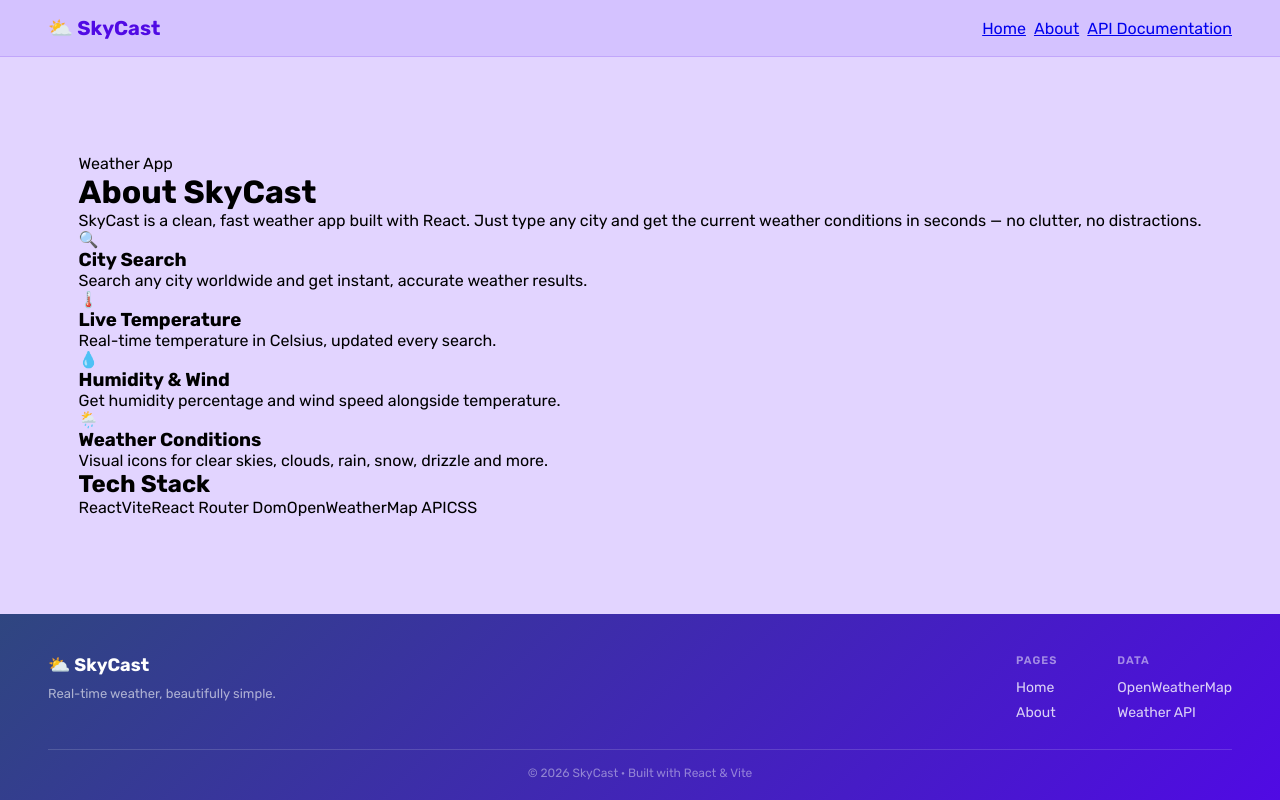
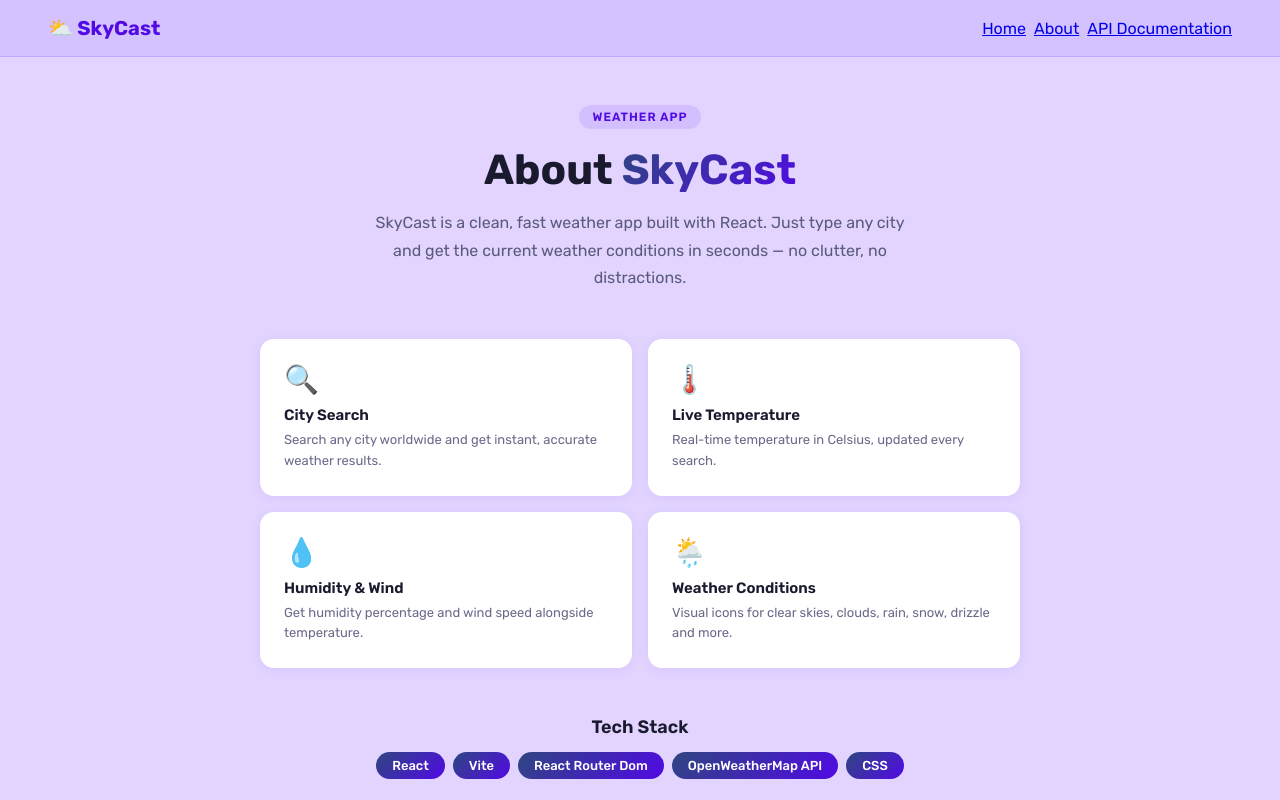
Before and after one commit to KrishnaGulalia/SkyCast, a React (Vite) app in the folder skycast/: page /About in a window 1280 px wide. Shown: the top 800 px of the page. Built offline with nearby package versions, Linux system fonts and the light colour scheme.

Commit message:
refined weather css and updated about css

```diff
--- a/skycast/src/components/About.css
+++ b/skycast/src/components/About.css
@@ -0,0 +1,112 @@
+.about-page {
+  width: 100%;
+  max-width: 760px;
+  display: flex;
+  flex-direction: column;
+  gap: 48px;
+}
+
+.about-hero {
+  text-align: center;
+}
+
+.about-badge {
+  display: inline-block;
+  background: rgba(80, 10, 228, 0.1);
+  color: #500ae4;
+  font-size: 12px;
+  font-weight: 600;
+  letter-spacing: 1px;
+  text-transform: uppercase;
+  padding: 5px 14px;
+  border-radius: 30px;
+  margin-bottom: 16px;
+}
+
+.about-hero h1 {
+  font-size: 42px;
+  font-weight: 700;
+  color: #1a1a2e;
+  margin-bottom: 14px;
+  line-height: 1.2;
+}
+
+.gradient-text {
+  background: linear-gradient(135deg, #2f4680, #500ae4);
+  -webkit-background-clip: text;
+  -webkit-text-fill-color: transparent;
+  background-clip: text;
+}
+
+.about-desc {
+  font-size: 16px;
+  color: #5a5a7a;
+  line-height: 1.7;
+  max-width: 540px;
+  margin: 0 auto;
+}
+
+.features-grid {
+  display: grid;
+  grid-template-columns: repeat(2, 1fr);
+  gap: 16px;
+}
+
+.feature-card {
+  background: white;
+  border-radius: 14px;
+  padding: 24px;
+  box-shadow: 0 2px 12px rgba(80, 10, 228, 0.07);
+  transition: transform 0.2s ease, box-shadow 0.2s ease;
+}
+
+.feature-card:hover {
+  transform: translateY(-3px);
+  box-shadow: 0 6px 20px rgba(80, 10, 228, 0.12);
+}
+
+.feature-icon {
+  font-size: 28px;
+  display: block;
+  margin-bottom: 10px;
+}
+
+.feature-card h3 {
+  font-size: 15px;
+  font-weight: 600;
+  color: #1a1a2e;
+  margin-bottom: 6px;
+}
+
+.feature-card p {
+  font-size: 13px;
+  color: #6a6a8a;
+  line-height: 1.6;
+}
+
+.tech-section {
+  text-align: center;
+}
+
+.tech-section h2 {
+  font-size: 18px;
+  font-weight: 600;
+  color: #1a1a2e;
+  margin-bottom: 14px;
+}
+
+.tech-pills {
+  display: flex;
+  flex-wrap: wrap;
+  gap: 8px;
+  justify-content: center;
+}
+
+.tech-pills span {
+  background: linear-gradient(135deg, #2f4680, #500ae4);
+  color: white;
+  padding: 6px 16px;
+  border-radius: 30px;
+  font-size: 13px;
+  font-weight: 500;
+}
--- a/skycast/src/components/Weather.css
+++ b/skycast/src/components/Weather.css
@@ -1,67 +1,109 @@
 /* p{
     display: inline;
 } */
-.Weather{
+.Weather {
   place-self: center;
   padding: 40px;
-    border-radius: 10px;
-    background-image: linear-gradient(45deg,#2f4680,#500ae4);
+  border-radius: 20px;
+  background: linear-gradient(145deg, #2f4680, #500ae4);
   display: flex;
   flex-direction: column;
   align-items: center;
+  width: 340px;
+  box-shadow: 0 20px 60px rgba(80, 10, 228, 0.3);
 }
-.Search{
+
+.Search {
   display: flex;
   align-items: center;
-    gap: 12px;
+  gap: 10px;
+  width: 100%;
 }
-.Search input{
-    height: 50px;
+
+.Search input {
+  flex: 1;
+  height: 48px;
   border: none;
   outline: none;
   border-radius: 40px;
-    padding-left: 25px;
-    color: #626262;
-    background: #ebfffc;
-    font-size: 18px;
+  padding: 0 20px;
+  color: #333;
+  background: #f0ebff;
+  font-size: 16px;
+  font-family: "Rubik", sans-serif;
+  transition: background 0.2s;
 }
-.Search img{
-    width: 50px;
-    padding: 15px;
+
+.Search input:focus {
+  background: #fff;
+}
+
+.Search img {
+  width: 48px;
+  height: 48px;
+  padding: 13px;
   border-radius: 50%;
-    background: #ebfffc;
+  background: #f0ebff;
+  cursor: pointer;
+  transition: background 0.2s, transform 0.15s;
+  flex-shrink: 0;
 }
-.weather-icon{
-    width: 150px;
-    margin: 30px 0;
+
+.Search img:hover {
+  background: white;
+  transform: scale(1.05);
 }
-.temp{
-    color:white;
-    font-size:80px;
+
+.Weather-icon {
+  width: 130px;
+  margin: 28px 0 16px;
+}
+
+.temp {
+  color: white;
+  font-size: 72px;
+  font-weight: 600;
   line-height: 1;
 }
-.location{
-    color:white;
-    font-size: 40px;
+
+.location {
+  color: rgba(255, 255, 255, 0.85);
+  font-size: 28px;
+  font-weight: 400;
+  margin-top: 6px;
 }
-.weather-data{
+
+.weather-data {
   width: 100%;
-    margin-top: 40px;
+  margin-top: 32px;
   display: flex;
-    color:white;
   justify-content: space-between;
+  background: rgba(255, 255, 255, 0.1);
+  border-radius: 12px;
+  padding: 16px 20px;
 }
-.weather-data .col{
+
+.weather-data .col {
   display: flex;
-    align-items: flex-start;
-    gap: 12px;
-    font-size: 22px;
+  align-items: center;
+  gap: 10px;
+  color: white;
 }
-.weather-data .col span{
+
+.weather-data .col img {
+  width: 24px;
+  opacity: 0.85;
+}
+
+.weather-data .col p {
+  font-size: 18px;
+  font-weight: 500;
+  line-height: 1.2;
+}
+
+.weather-data .col span {
   display: block;
-    font-size:16px;
+  font-size: 12px;
+  opacity: 0.7;
+  margin-top: 2px;
 }
-.weather-data .col img{
-    width:26px;
-    margin-top:10px;
-}
```
Lines whose indentation alone changed are shown as unchanged.
